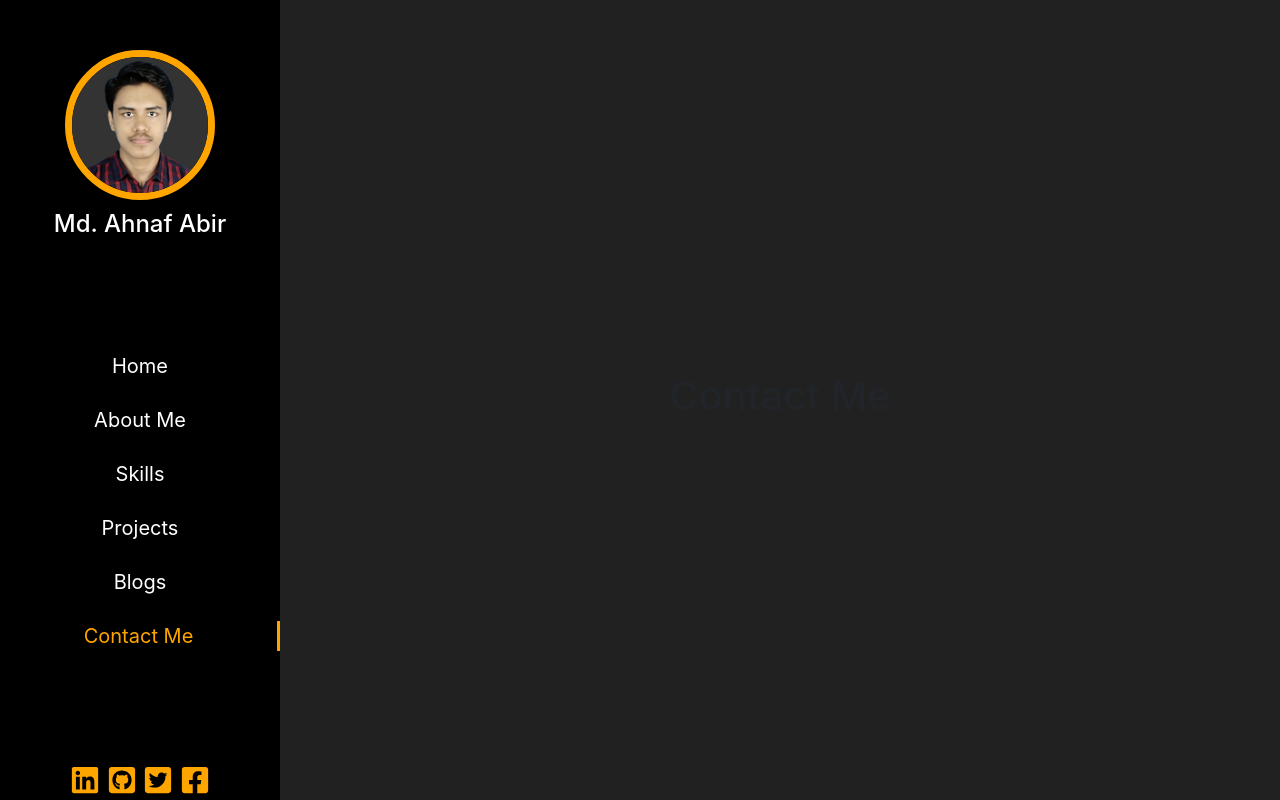
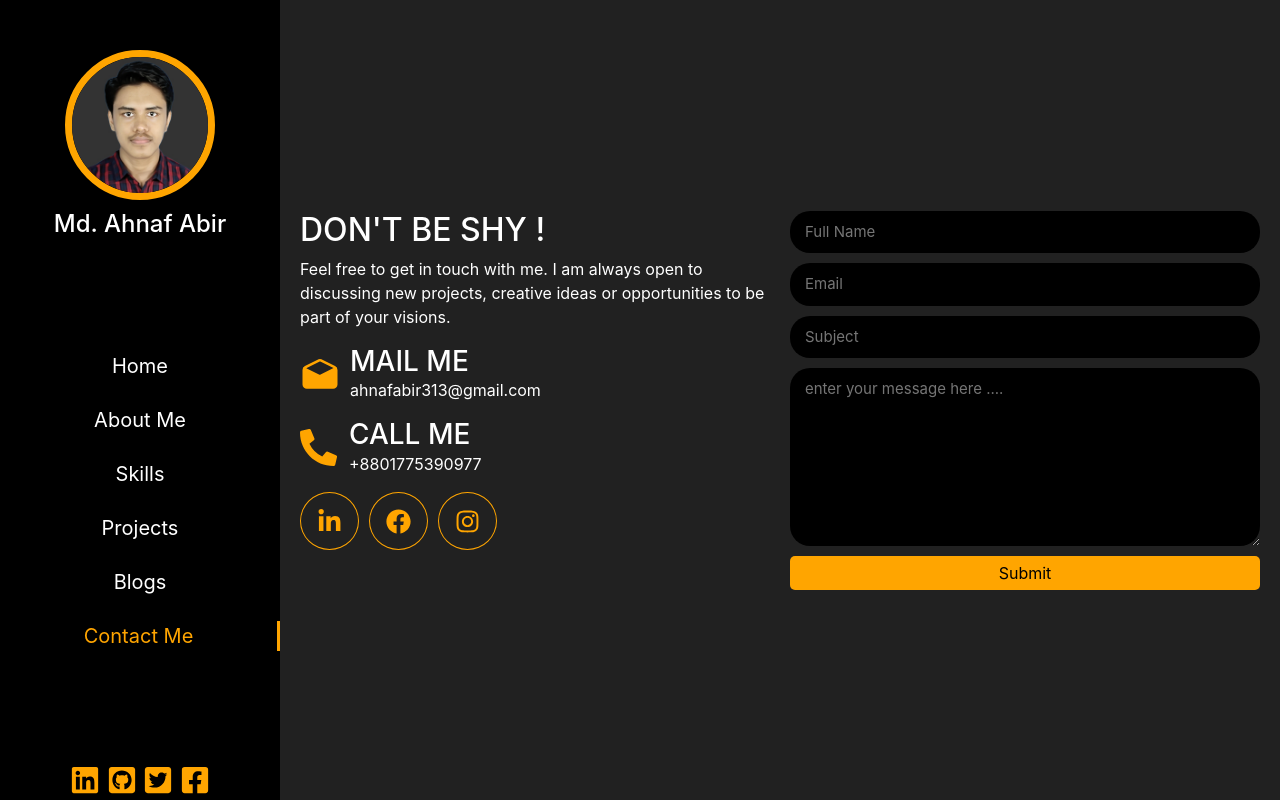
Before and after one commit to ahnafabir11/my-portfolio-react, a React (Create React App) app: page /contact in a window 1280 px wide. Built offline with nearby package versions, Linux system fonts and the light colour scheme.

Commit message:
contact page done

```diff
--- a/package.json
+++ b/package.json
@@ -7,6 +7,7 @@
     "@testing-library/react": "^11.2.6",
     "@testing-library/user-event": "^12.8.3",
     "bootstrap": "^4.6.0",
+    "emailjs-com": "^2.6.4",
     "react": "^17.0.2",
     "react-animated-progress-bar": "^1.0.4",
     "react-bootstrap": "^1.5.2",
--- /dev/null
+++ b/src/components/Contact/Contact.css
@@ -0,0 +1,73 @@
+.Contact {
+  max-width: 1100px;
+}
+
+.contact_container {
+  display: flex;
+  justify-content: space-between;
+}
+
+.contact_details {
+  flex: 1;
+  margin-right: 20px;
+}
+
+.contact_form {
+  flex: 1;
+}
+
+.contact_text {
+  color: white;
+}
+
+.con_icn_container {
+  display: inline-block;
+  border: 1px solid orange;
+  padding: 15px 16px;
+  border-radius: 50%;
+  margin-right: 10px;
+}
+
+.contact_icon {
+  color: orange;
+  font-size: 25px;
+}
+
+.con_icn_container:hover {
+  background-color: orange;
+  color: black !important;
+}
+
+.con_icn_container:hover .contact_icon {
+  color: black;
+}
+
+.contact_inputs_all {
+  display: flex;
+  flex-direction: column;
+}
+
+.inputfield {
+  margin-bottom: 10px;
+  font-size: 15px;
+  padding: 10px 15px;
+  background: black;
+  color: white;
+  border: none;
+  border-radius: 20px;
+  outline-color: orange;
+  resize: vertical;
+}
+
+.inputfield:focus {
+  border: none;
+  outline: none;
+}
+
+.form_btn {
+  background: orange;
+  border: none;
+  outline: none;
+  border-radius: 5px;
+  padding: 5px 0px;
+}
--- /dev/null
+++ b/src/components/Contact/Contact.js
@@ -0,0 +1,69 @@
+import './Contact.css';
+import React from 'react';
+import { IoMailOpen } from 'react-icons/io5';
+import { FaPhoneAlt } from 'react-icons/fa';
+import { FaFacebook } from 'react-icons/fa';
+import { FaLinkedinIn } from 'react-icons/fa';
+import { FaInstagram } from 'react-icons/fa';
+
+const Contact = () => {
+  const SendEmail = (e) => {
+    e.preventDefault();
+    e.target.reset();
+  }
+
+  return (
+    <div className="Contact">
+      <div className="contact_container">
+        <div className="contact_details">
+          <h2 className="text-white">DON'T BE SHY !</h2>
+          <p className="text-white">Feel free to get in touch with me. I am always open to discussing new projects, creative ideas or opportunities to be part of your visions.</p>
+          <div className="contact_text">
+            <div className="d-flex align-items-center mb-3">
+              <IoMailOpen style={{color: 'orange', fontSize: '40px', marginRight: '10px'}}/>
+              <div>
+                <h3 className="mb-0">MAIL ME</h3>
+                <p className="mb-0">ahnafabir313@gmail.com</p>
+              </div>
+            </div>
+            <div className="d-flex align-items-center mb-3">
+              <FaPhoneAlt style={{ color: 'orange', fontSize: '37px', marginRight: '12px' }}/>
+              <div>
+                <h3 className="mb-0">CALL ME</h3>
+                <p className="mb-0">+8801775390977</p>
+              </div>
+            </div>
+          </div>
+          <div className="contact_social_icons">
+            <a href="https://www.linkedin.com/in/ahnafabir11/" target="blank" className="con_icn_container">
+              <FaLinkedinIn className="contact_icon" />
+            </a>
+            <a href="https://www.facebook.com/ahnafabir11" target="blank" className="con_icn_container">
+              <FaFacebook className="contact_icon" />
+            </a>
+            <a href="https://www.instagram.com/ahnafabir11/" target="blank" className="con_icn_container">
+              <FaInstagram className="contact_icon" />
+            </a>
+          </div>
+        </div>
+        <div className="contact_form">
+          <form className="contact_inputs_all" onSubmit={SendEmail}>
+            <input className="inputfield" placeholder="Full Name" name="name"/>
+            <input className="inputfield" type="email" placeholder="Email" name="email"/>
+            <input className="inputfield" placeholder="Subject" name="subject"/>
+            <textarea className="inputfield" placeholder="enter your message here ...." rows="7" name="message" />
+            <button
+              className="form_btn"
+              variant="outlined"
+              type="submit"
+            >
+              Submit
+            </button>
+          </form>
+        </div>
+      </div>
+    </div>
+  );
+};
+
+export default Contact;
--- a/src/components/MainSection/MainSection.js
+++ b/src/components/MainSection/MainSection.js
@@ -6,6 +6,7 @@ import AboutMe from '../AboutMe/AboutMe';
 import Skills from '../Skills/Skills';
 import Projects from '../Projects/Projects';
 import Blogs from '../Blogs/Blogs';
+import Contact from '../Contact/Contact';
 
 const MainSection = () => {
   return (
@@ -27,7 +28,7 @@ const MainSection = () => {
           <Blogs/>
         </Route>
         <Route exact path="/contact">
-          <h1>Contact Me</h1>
+          <Contact/>
         </Route>
       </Switch>
     </div>
```
Also changed, not shown: 1 other file (tests, documents, lock files or other folders).
